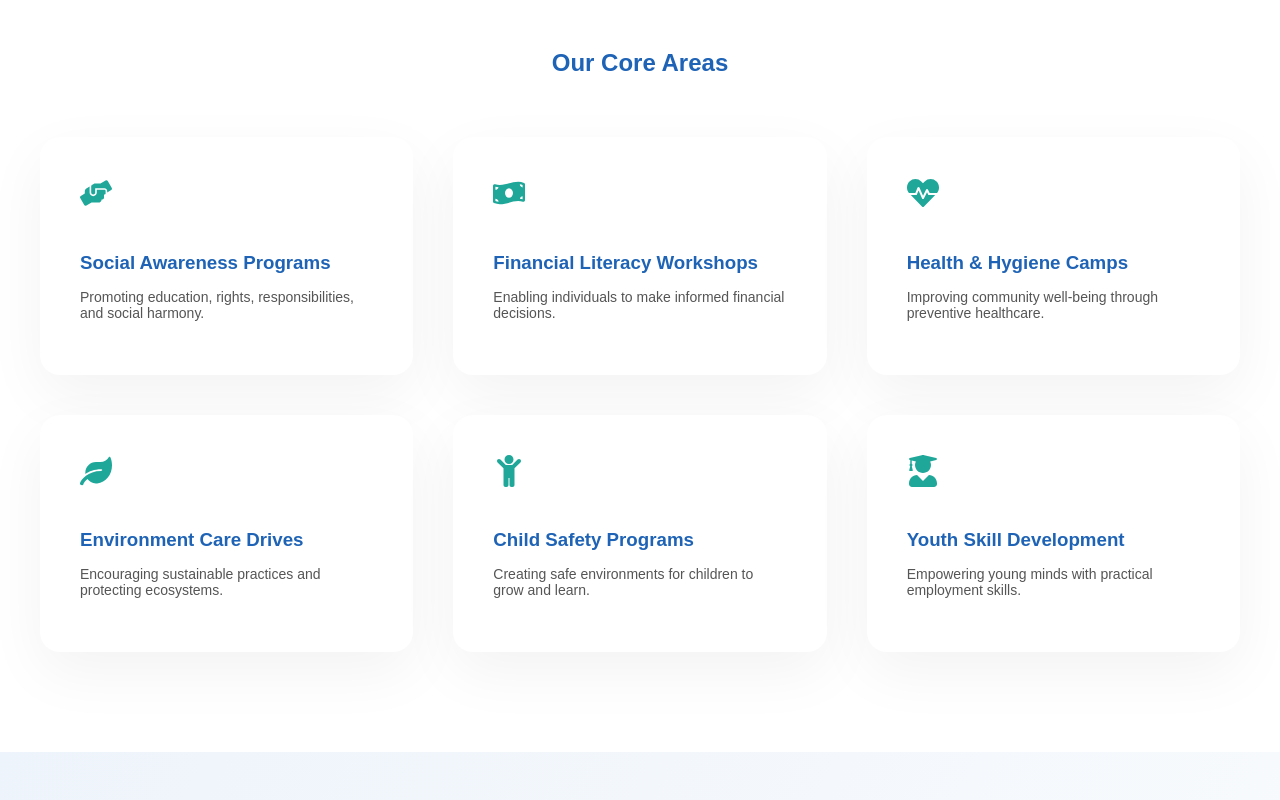
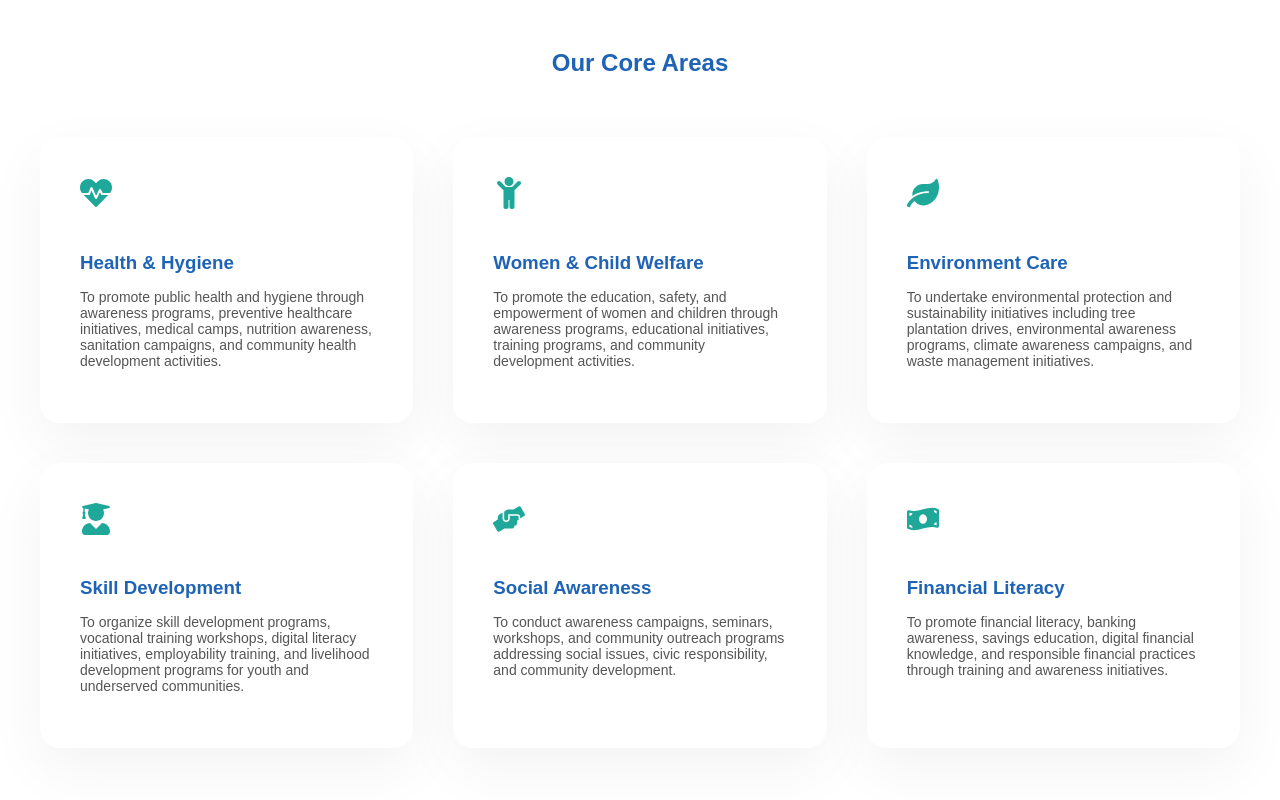
Before and after one commit to mdgulab/Vrsf, a React (Vite) app: page /about in a window 1280 px wide. Shown: the part 840-1640 px from the top of the page. Built offline with nearby package versions, Linux system fonts and the light colour scheme.

Commit message:
after correction home page and recent event

```diff
--- a/src/components/Footer.jsx
+++ b/src/components/Footer.jsx
@@ -89,12 +89,12 @@ export default function Footer() {
           <div className="footer-col">
             <h3>Our Focus Areas</h3>
             <ul className="footer-links">
+              <li>Health & Hygiene </li>
+              <li>Women & Child Welfare</li>
+              <li>Environment Care</li>
+              <li>Skill Development</li>
               <li>Social Awareness</li>
               <li>Financial Literacy</li>
-              <li>Health & Hygiene Camps</li>
-              <li>Environmental Drives</li>
-              <li>Child Safety</li>
-              <li>Skill Development</li>
             </ul>
           </div>
 
--- a/src/components/HeroSection.jsx
+++ b/src/components/HeroSection.jsx
@@ -39,17 +39,18 @@ export default function HeroSection() {
           <h1>VeyonicRise Social Foundation</h1>
 
           <p>
-            VRSF focuses on six core areas of impact — Social Awareness Programs,
-            Financial Literacy & Facilitation Workshops, Health & Hygiene Camps,
-            Environmental Responsibilities Drives, Child Protection and Skill
-            Development Trainings for youths.
+            VRSF focuses on six core areas of impact — Health & Hygiene,
+            Women & Child Welfare, Environment Care,
+            Skill Development, Social Awareness and Financial Literacy.
           </p>
 
-          <button className="hero-support-btn">
-            SUPPORT US →
-          </button>
+          <button
+  className="hero-support-btn"
+  onClick={() => window.open("https://pages.razorpay.com/veyonicrisesocialfoundation", "_blank")}
+>
+  SUPPORT US →
+</button>
         </div>
-
         {/* RIGHT QR */}
         <div className="hero-qr">
           <div className="qr-card">
--- a/src/components/HomeAboutSection.jsx
+++ b/src/components/HomeAboutSection.jsx
@@ -11,8 +11,8 @@ export default function HomeAboutSection() {
           VRSF (VeyonicRise Social Foundation) is a purpose-driven,
           Section 8 non-profit organization committed to creating meaningful
           and sustainable change at the grassroots level. We believe that
-          real progress begins when communities are empowered with awareness,
-          education, health, safety, skills, and a clean environment.
+          real progress begins when communities are empowered with Health, safety,
+          Environment, Development, Awareness, and Financial Literacy.
         </p>
       </div>
 
--- /dev/null
+++ b/src/components/HomeRecentEvent.jsx
@@ -0,0 +1,100 @@
+import { Link } from "react-router-dom";
+import eventsData from "../data/eventsData";
+import "../styles/Events.css";
+
+export default function RecentEvents() {
+
+  const today = new Date();
+
+  const getStatus = (date) => {
+    return new Date(date) > today ? "Upcoming" : "Completed";
+  };
+
+  // last 3 events and latest first
+  const recentEvents = [...eventsData].slice(-3).reverse();
+
+  return (
+    <section className="home-events">
+
+      {/* SECTION TITLE */}
+      <div style={{ textAlign: "center", marginBottom: "50px" }}>
+
+        <h2
+          style={{
+            fontSize: "42px",
+            fontWeight: "700",
+            color: "#2b5ea7",
+            marginBottom: "10px"
+          }}
+        >
+          Recent Events
+        </h2>
+
+        <div
+          style={{
+            width: "80px",
+            height: "4px",
+            background: "#2aa198",
+            margin: "0 auto 15px auto",
+            borderRadius: "10px"
+          }}
+        ></div>
+
+        <p
+          style={{
+            fontSize: "18px",
+            color: "#555"
+          }}
+        >
+          Discover our latest community programs and initiatives.
+        </p>
+
+      </div>
+
+      {/* EVENTS CARDS */}
+      <div className="events-container">
+        {recentEvents.map((event) => {
+
+          const status = getStatus(event.date);
+          const formattedDate = new Date(event.date).toLocaleDateString();
+
+          return (
+            <div className="event-card" key={event.id}>
+
+              <div className="event-image">
+                <img src={event.coverImage} alt={event.title} />
+
+                <div className={`date-badge ${status.toLowerCase()}`}>
+                  {formattedDate}
+                </div>
+
+                <div className={`status-badge ${status.toLowerCase()}`}>
+                  {status}
+                </div>
+              </div>
+
+              <div className="event-body">
+                <h3>{event.title}</h3>
+                <p>{event.shortDescription}</p>
+
+                <Link to={`/events/${event.id}`} className="event-btn">
+                  Read Full Details →
+                </Link>
+              </div>
+
+            </div>
+          );
+        })}
+      </div>
+
+      {/* VIEW ALL BUTTON */}
+
+      {/* <div style={{ textAlign: "center", marginTop: "40px" }}>
+        <Link to="/events" className="event-btn">
+          View All Events →
+        </Link>
+      </div> */}
+
+    </section>
+  );
+}
--- a/src/components/InitiativesSection.jsx
+++ b/src/components/InitiativesSection.jsx
@@ -3,42 +3,46 @@ import { FaChevronLeft, FaChevronRight, FaLeaf, FaHeartbeat, FaUserShield, FaCha
 import "./InitiativesSection.css";
 
 const initiatives = [
+    {
+    title: "Health & Hygiene",
+    desc: "To promote public health and hygiene through awareness programs, preventive healthcare initiatives, medical camps, nutrition awareness, sanitation campaigns, and community health development activities.",
+    icon: <FaHeartbeat />,
+    img: "/init3.png"
+  },
+  {
+    title: "Women & Child Welfare",
+    desc: "To promote the education, safety, and empowerment of women and children through awareness programs, educational initiatives, training programs, and community development activities.",
+    icon: <FaUserShield />,
+    img: "/init5.png"
+  },
+   {
+    title: "Environmental Care",
+    desc: "To undertake environmental protection and sustainability initiatives including tree plantation drives, environmental awareness programs, climate awareness campaigns, and waste management initiatives.",
+    icon: <FaLeaf />,
+    img: "/init4.png"
+  },
+   {
+    title: "Skill Development",
+    desc: "MTo organize skill development programs, vocational training workshops, digital literacy initiatives, employability training, and livelihood development programs for youth and underserved communities.",
+    icon: <FaSeedling />,
+    img: "/init6.png"
+  },
   {
     title: "Social Awareness",
-    desc: "Spreading awareness about education, equality, civic duties and social harmony.",
+    desc: "To conduct awareness campaigns, seminars, workshops, and community outreach programs addressing social issues, civic responsibility, and community development.",
     icon: <FaHandsHelping />,
     img: "/init1.png"
   },
   {
     title: "Financial Literacy",
-    desc: "Workshops on savings, loans and digital safety.",
+    desc: "To promote financial literacy, banking awareness, savings education, digital financial knowledge, and responsible financial practices through training and awareness initiatives.",
     icon: <FaChalkboardTeacher />,
     img: "/init2.png"
   },
-  {
-    title: "Health & Hygiene",
-    desc: "Free checkups and hygiene awareness camps.",
-    icon: <FaHeartbeat />,
-    img: "/init3.png"
-  },
-  {
-    title: "Environmental Care",
-    desc: "Tree plantation and sustainability programs.",
-    icon: <FaLeaf />,
-    img: "/init4.png"
-  },
-  {
-    title: "Child Protection",
-    desc: "Promoting child safety and rights awareness.",
-    icon: <FaUserShield />,
-    img: "/init5.png"
-  },
-  {
-    title: "Skill Development",
-    desc: "Modern skill training and career guidance.",
-    icon: <FaSeedling />,
-    img: "/init6.png"
-  }
+
+
+
+
 ];
 
 export default function InitiativesSection() {
--- a/src/pages/About.jsx
+++ b/src/pages/About.jsx
@@ -31,7 +31,8 @@ export default function About() {
       <div className="about-container">
         <p className="about-intro">
           We believe that real progress begins when communities are empowered
-          with awareness, education, health, safety, skills, and a clean environment.
+          with Health, safety,
+          Environment, Development, Awareness, and Financial Literacy.
         </p>
       </div>
 
@@ -42,40 +43,46 @@ export default function About() {
         <div className="core-grid">
 
           <div className="core-card">
+            <FaHeartbeat className="core-icon" />
+            <h3>Health & Hygiene</h3>
+            <p>To promote public health and hygiene through awareness programs, preventive healthcare initiatives, medical camps, nutrition awareness, sanitation campaigns, and community health development activities.</p>
+          </div>
+
+          <div className="core-card">
+            <FaChild className="core-icon" />
+            <h3>Women & Child Welfare</h3>
+            <p>To promote the education, safety, and empowerment of women and children through awareness programs, educational initiatives, training programs, and community development activities.</p>
+          </div>
+          <div className="core-card">
+            <FaLeaf className="core-icon" />
+            <h3>Environment Care</h3>
+            <p>To undertake environmental protection and sustainability initiatives including tree plantation drives, environmental awareness programs, climate awareness campaigns, and waste management initiatives.</p>
+          </div>
+          <div className="core-card">
+            <FaUserGraduate className="core-icon" />
+            <h3>Skill Development</h3>
+            <p>To organize skill development programs, vocational training workshops, digital literacy initiatives, employability training, and livelihood development programs for youth and underserved communities.</p>
+          </div>
+
+
+          <div className="core-card">
             <FaHandsHelping className="core-icon" />
-            <h3>Social Awareness Programs</h3>
-            <p>Promoting education, rights, responsibilities, and social harmony.</p>
+            <h3>Social Awareness </h3>
+            <p>To conduct awareness campaigns, seminars, workshops, and community outreach programs addressing social issues, civic responsibility, and community development.</p>
           </div>
 
           <div className="core-card">
             <FaMoneyBillWave className="core-icon" />
-            <h3>Financial Literacy Workshops</h3>
-            <p>Enabling individuals to make informed financial decisions.</p>
+            <h3>Financial Literacy </h3>
+            <p>To promote financial literacy, banking awareness, savings education, digital financial knowledge, and responsible financial practices through training and awareness initiatives.</p>
           </div>
 
-          <div className="core-card">
-            <FaHeartbeat className="core-icon" />
-            <h3>Health & Hygiene Camps</h3>
-            <p>Improving community well-being through preventive healthcare.</p>
-          </div>
 
-          <div className="core-card">
-            <FaLeaf className="core-icon" />
-            <h3>Environment Care Drives</h3>
-            <p>Encouraging sustainable practices and protecting ecosystems.</p>
-          </div>
 
-          <div className="core-card">
-            <FaChild className="core-icon" />
-            <h3>Child Safety Programs</h3>
-            <p>Creating safe environments for children to grow and learn.</p>
-          </div>
 
-          <div className="core-card">
-            <FaUserGraduate className="core-icon" />
-            <h3>Youth Skill Development</h3>
-            <p>Empowering young minds with practical employment skills.</p>
-          </div>
+
+
+
 
         </div>
       </div>
--- a/src/pages/Home.jsx
+++ b/src/pages/Home.jsx
@@ -7,6 +7,7 @@ import VisionMissionSection from "../components/VisionMissionSection";
 import JoinSection from "../components/JoinSection";
 import InitiativesSection from "../components/InitiativesSection";
 import DonateBanner from "../components/DonateBanner";
+import RecentEvents from "../components/HomeRecentEvent";
 
 export default function Home() {
   return (
@@ -16,6 +17,7 @@ export default function Home() {
       <VisionMissionSection/>
       <JoinSection/>
       <InitiativesSection/>
+      <RecentEvents/>
       {/* <DonateBanner/> */}
 
       {/* <Campaigns /> */}
```
